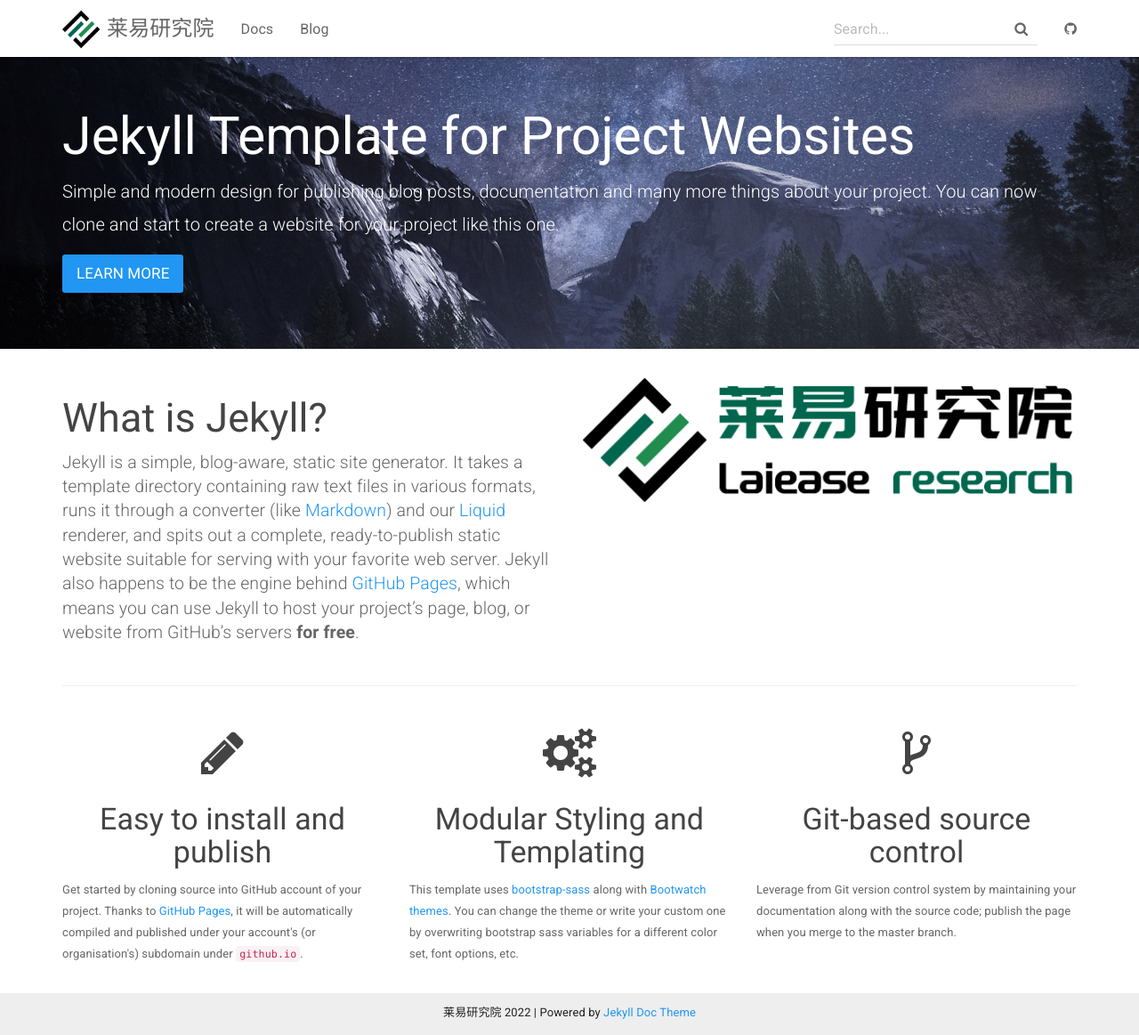
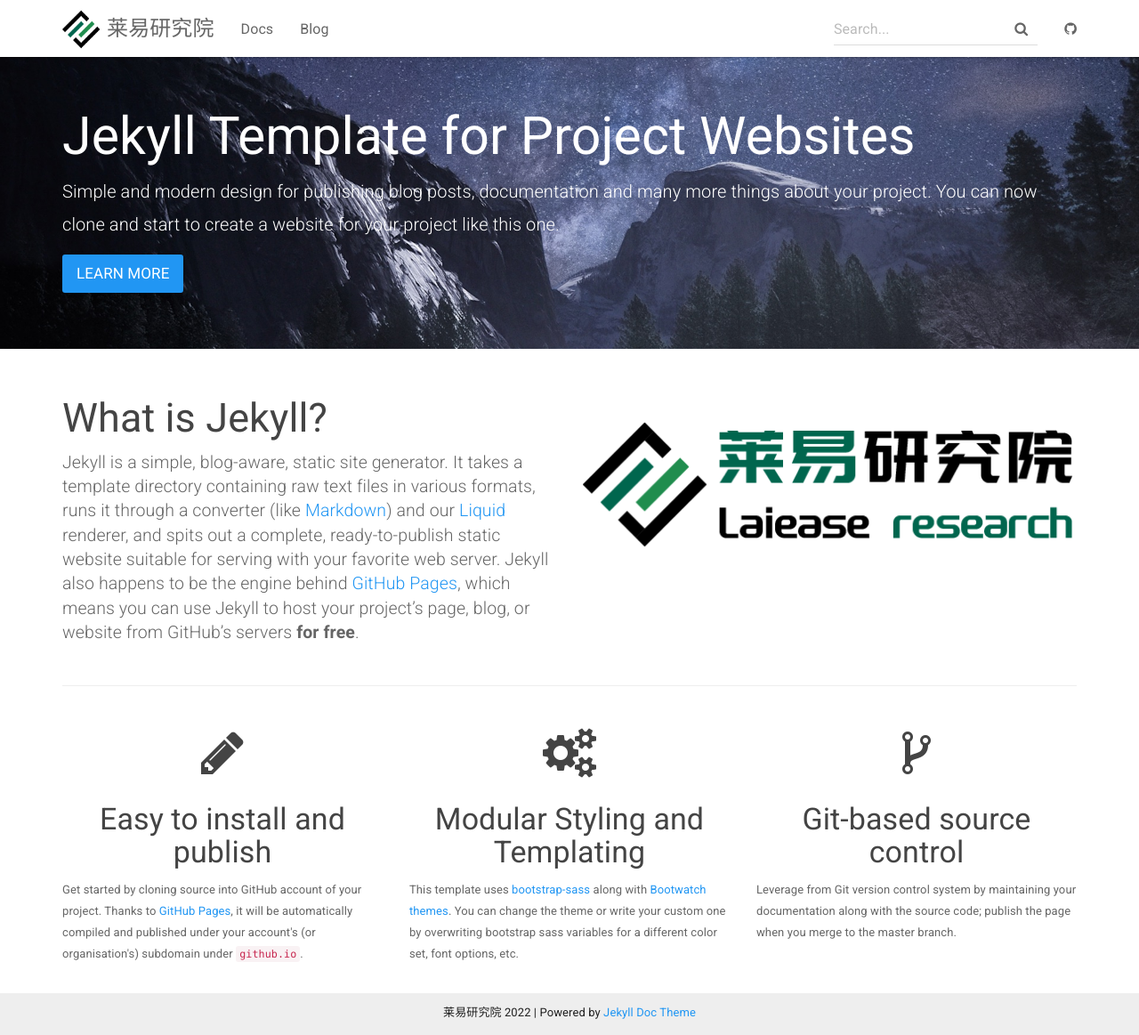
Before and after one commit to laiease/laiease.github.io, a Jekyll site: the page built from index.html, in a window 1280 px wide and 1163 px high. Shown: the whole window at 89% size. Built offline with Jekyll 4.4.1, drawn with Linux system fonts in a browser that asks for light colours.

```diff
--- a/index.html
+++ b/index.html
@@ -26,7 +26,7 @@
               free</strong>.</p>
         </div>
         <div class="col-md-6 text-center">
-            <img src="{{ "/assets/img/logo.png" | relative_url }}" alt="laiease research logo" class="img-responsive">
+            <img style="margin-top:50px;" src="{{ "/assets/img/logo.png" | relative_url }}" alt="laiease research logo" class="img-responsive">
         </div>
     </div>
     <hr>
```
